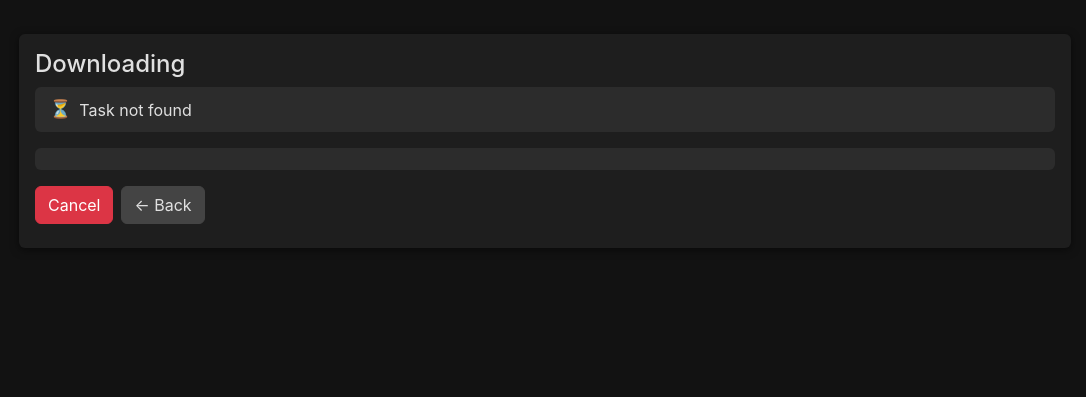
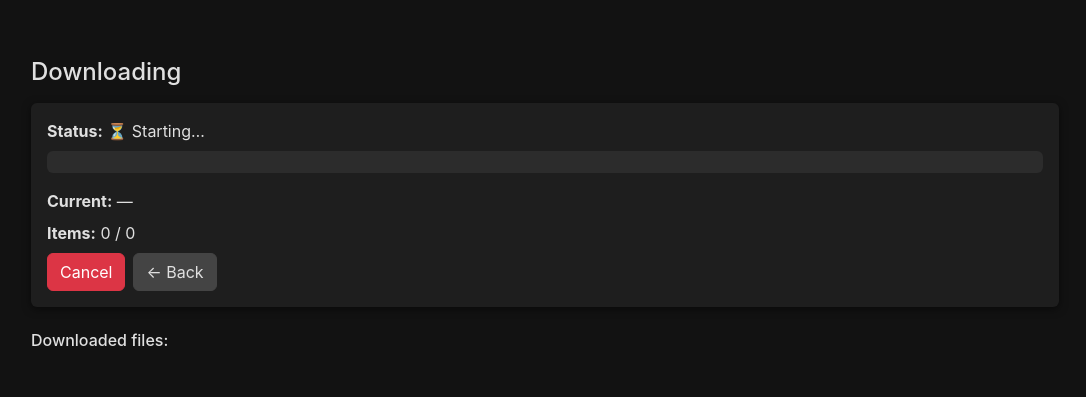
Before and after one commit to mrfusionyt/-video_manager, a Flask app: template addon/youtube_downloader/templates/youtube_progress.html in a window 1280 px wide. Shown: the part 60-457 px from the top of the page, without its empty margins (95-1181 px from the left). Run offline with Flask 3, Linux system fonts and the light colour scheme; the template is opened without the code that fills it, so the values that code supplies are empty.

Commit message:
y progress

```diff
--- a/addon/youtube_downloader/templates/youtube_progress.html
+++ b/addon/youtube_downloader/templates/youtube_progress.html
@@ -1,32 +1,74 @@
 {% extends "youtube_base.html" %}
+{% block title %}Downloading...{% endblock %}
+{% block content %}
 
-{% block title %}Downloading...{% endblock %}
+<div class="container py-4">
+  <h4 class="mb-3">Downloading</h4>
 
-{% block content %}
-<div class="card">
+  <div class="card mb-3">
     <div class="card-body">
-        <h4 class="card-title">Downloading</h4>
+      <p class="mb-2">
+        <strong>Status:</strong>
+        <span id="taskStatus">⏳ Starting…</span>
+      </p>
 
-        <div class="current-video">
-            <span class="icon" id="currentIcon">⏳</span>
-            <span class="name" id="currentName">Starting…</span>
+      <div class="progress mb-3" style="height: 22px;">
+        <div id="progressBar"
+             class="progress-bar progress-bar-striped progress-bar-animated"
+             role="progressbar"
+             style="width: 0%;"
+             aria-valuenow="0" aria-valuemin="0" aria-valuemax="100">0%</div>
       </div>
 
-        <div class="progress mb-3" style="height: 22px;">
-            <div id="statusBar" class="progress-bar progress-bar-striped progress-bar-animated"
-                 role="progressbar" style="width: 0%; background: #dc3545;">
-                <span id="statusText">0%</span>
+      <p class="mb-2">
+        <strong>Current:</strong>
+        <span id="currentVideo">—</span>
+      </p>
+
+      <p class="mb-2">
+        <strong>Items:</strong>
+        <span id="itemsDone">0</span> / <span id="itemsTotal">0</span>
+      </p>
+
+      <div class="d-flex gap-2">
+        <button type="button"
+                class="btn btn-danger"
+                id="cancelBtn"
+                data-task-id="{{ task.id }}">
+          Cancel
+        </button>
+        <a href="{{ url_for('youtube.index') }}" class="btn btn-secondary">
+          ← Back
+        </a>
+      </div>
     </div>
   </div>
 
-        <div class="d-flex gap-2 flex-wrap mb-2">
-            <button id="cancelBtn" class="btn btn-danger" onclick="cancelTask()">Cancel</button>
-            <a href="{{ url_for('youtube.index') }}" class="btn btn-secondary">← Back</a>
+  <h6 class="mt-4">Downloaded files:</h6>
+  <ul id="resultFiles" class="list-group mb-3"></ul>
 </div>
 
-        <div id="resultSection" style="display:none;">
-            <h6 style="margin-top:1rem;">Downloaded files:</h6>
-            <div id="resultGrid" class="result-grid"></div>
+<!-- ================= МОДАЛКА ПОДТВЕРЖДЕНИЯ ОТМЕНЫ ================= -->
+<div class="modal fade" id="cancelModal" tabindex="-1" aria-hidden="true">
+  <div class="modal-dialog modal-dialog-centered">
+    <div class="modal-content">
+      <div class="modal-header">
+        <h5 class="modal-title">Отменить загрузку?</h5>
+        <button type="button" class="btn-close" data-bs-dismiss="modal" aria-label="Закрыть"></button>
+      </div>
+      <div class="modal-body">
+        <p class="mb-0">
+          Текущая загрузка будет прервана. Уже скачанные файлы останутся на диске.
+        </p>
+      </div>
+      <div class="modal-footer">
+        <button type="button" class="btn btn-secondary" data-bs-dismiss="modal">
+          Нет
+        </button>
+        <button type="button" class="btn btn-danger" id="cancelConfirmBtn">
+          Да, отменить
+        </button>
+      </div>
     </div>
   </div>
 </div>
@@ -34,176 +76,121 @@
 
 {% block scripts %}
 <script>
-    const taskId = '{{ task.id }}';
-    let finished = false;
+(function () {
+  'use strict';
 
-    const PREVIEW_SEEK_SECONDS = 6;
+  var cancelBtn        = document.getElementById('cancelBtn');
+  var cancelConfirmBtn = document.getElementById('cancelConfirmBtn');
+  var cancelModalEl    = document.getElementById('cancelModal');
+  var progressBar      = document.getElementById('progressBar');
+  var taskStatus       = document.getElementById('taskStatus');
+  var currentVideo     = document.getElementById('currentVideo');
+  var itemsDone        = document.getElementById('itemsDone');
+  var itemsTotal       = document.getElementById('itemsTotal');
+  var resultFiles      = document.getElementById('resultFiles');
 
-    const currentIcon = document.getElementById('currentIcon');
-    const currentName = document.getElementById('currentName');
-    const statusBar = document.getElementById('statusBar');
-    const statusText = document.getElementById('statusText');
-    const cancelBtn = document.getElementById('cancelBtn');
-    const resultSection = document.getElementById('resultSection');
-    const resultGrid = document.getElementById('resultGrid');
+  if (!cancelBtn || !cancelModalEl) return;
 
-    function progressLabel(s) {
-        if (s.items_total > 1) {
-            const perItem = 1 / s.items_total;
-            const currentFraction = (s.progress_percent || 0) / 100;
-            const overall = Math.min(100, ((s.items_done || 0) + currentFraction) * perItem * 100);
-            return overall.toFixed(1);
+  var taskId = cancelBtn.dataset.taskId;
+  var cancelModal = new bootstrap.Modal(cancelModalEl);
+
+  // --- Открыть модалку по кнопке Cancel ---
+  cancelBtn.addEventListener('click', function () {
+    cancelModal.show();
+  });
+
+  // --- Подтвердить отмену ---
+  cancelConfirmBtn.addEventListener('click', function () {
+    cancelConfirmBtn.disabled = true;
+    cancelConfirmBtn.textContent = 'Отмена...';
+
+    fetch('/youtube/cancel/' + taskId, { method: 'POST' })
+      .then(function (r) { return r.json().catch(function () { return {}; }); })
+      .then(function (data) {
+        cancelModal.hide();
+        if (data && data.success) {
+          taskStatus.textContent = '⏹️ Cancelled by user.';
+          progressBar.classList.remove('progress-bar-animated');
+          progressBar.classList.add('bg-secondary');
+        } else {
+          taskStatus.textContent = '⚠️ ' + (data.error || 'Не удалось отменить');
         }
-        return (s.progress_percent || 0).toFixed(1);
+      })
+      .catch(function (err) {
+        console.error('cancel error:', err);
+        taskStatus.textContent = '⚠️ Ошибка отмены';
+      })
+      .finally(function () {
+        cancelConfirmBtn.disabled = false;
+        cancelConfirmBtn.textContent = 'Да, отменить';
+      });
+  });
+
+  // --- Опрос состояния задачи каждые 1.5 сек ---
+  function updateUI(state) {
+    if (!state) return;
+
+    var status = state.status || 'unknown';
+    var labels = {
+      'starting': '⏳ Starting…',
+      'running':  '⏳ Running…',
+      'complete': '✅ Done',
+      'error':    '❌ Error',
+      'cancelled':'⏹️ Cancelled'
+    };
+    taskStatus.textContent = labels[status] || status;
+
+    var pct = Math.max(0, Math.min(100, state.progress_percent || 0));
+    progressBar.style.width = pct + '%';
+    progressBar.setAttribute('aria-valuenow', pct);
+    progressBar.textContent = pct.toFixed(1) + '%';
+
+    currentVideo.textContent = state.current_video || '—';
+    itemsDone.textContent  = state.items_done  || 0;
+    itemsTotal.textContent = state.items_total || 0;
+
+    // Файлы
+    resultFiles.innerHTML = '';
+    (state.result_files || []).forEach(function (f) {
+      var li = document.createElement('li');
+      li.className = 'list-group-item d-flex justify-content-between align-items-center';
+
+      var a = document.createElement('a');
+      a.href = '/youtube/media/' + taskId + '/' + encodeURIComponent(f.name);
+      a.textContent = f.name;
+      a.target = '_blank';
+      li.appendChild(a);
+
+      if (f.is_video) {
+        var badge = document.createElement('span');
+        badge.className = 'badge bg-primary rounded-pill';
+        badge.textContent = 'video';
+        li.appendChild(badge);
       }
+      resultFiles.appendChild(li);
+    });
 
-    function seekPreview(videoEl) {
-        try {
-            const dur = videoEl.duration;
-            if (!dur || isNaN(dur)) return;
-            let target = PREVIEW_SEEK_SECONDS;
-            if (dur < PREVIEW_SEEK_SECONDS * 2) {
-                target = dur / 2;
-            }
-            videoEl.currentTime = target;
-        } catch (e) {
+    if (status === 'complete' || status === 'error' || status === 'cancelled') {
+      progressBar.classList.remove('progress-bar-animated');
     }
   }
 
-    function renderResults(files) {
-        if (!files || !files.length) return;
-        resultSection.style.display = 'block';
-        resultGrid.innerHTML = '';
-        for (const f of files) {
-            const a = document.createElement('a');
-            a.className = 'result-card';
-            a.href = '/youtube/media/' + taskId + '/' + encodeURIComponent(f.name);
-            a.target = '_blank';
-            a.title = f.name;
-
-            const url = a.href;
-            if (f.is_video) {
-                const v = document.createElement('video');
-                v.src = url;
-                v.muted = true;
-                v.playsInline = true;
-                v.preload = 'metadata';
-                v.addEventListener('loadedmetadata', function() {
-                    seekPreview(v);
-                }, { once: true });
-                if (v.readyState >= 1) {
-                    seekPreview(v);
+  function poll() {
+    fetch('/youtube/state/' + taskId)
+      .then(function (r) { return r.json(); })
+      .then(function (state) {
+        updateUI(state);
+        if (state && ['complete', 'error', 'cancelled'].indexOf(state.status) === -1) {
+          setTimeout(poll, 1500);
         }
-                a.appendChild(v);
-            } else {
-                const img = document.createElement('img');
-                img.src = url;
-                img.loading = 'lazy';
-                a.appendChild(img);
-            }
-
-            const overlay = document.createElement('div');
-            overlay.className = 'overlay';
-            overlay.textContent = f.name;
-            a.appendChild(overlay);
-
-            const hint = document.createElement('span');
-            hint.className = 'open-hint';
-            hint.textContent = '↗ Open';
-            a.appendChild(hint);
-
-            resultGrid.appendChild(a);
-        }
-    }
-
-    function setStatus(s) {
-        const label = progressLabel(s);
-        statusBar.style.width = label + '%';
-        statusText.textContent = label + '%';
-
-        if (s.status === 'running' || s.status === 'starting') {
-            statusBar.style.background = '#dc3545';
-            statusBar.classList.add('progress-bar-animated');
-            currentIcon.textContent = '⏳';
-            if (s.current_video) {
-                currentName.textContent = s.current_video;
-            } else if (s.items_total > 1) {
-                currentName.textContent = 'Collecting playlist… (' + s.items_total + ' items)';
-            } else {
-                currentName.textContent = 'Starting…';
-            }
-            return;
-        }
-
-        statusBar.classList.remove('progress-bar-animated');
-        cancelBtn.disabled = true;
-
-        if (s.status === 'complete') {
-            statusBar.style.background = '#28a745';
-            statusBar.style.width = '100%';
-            statusText.textContent = '✅ Done';
-            currentIcon.textContent = '✅';
-            if (s.result_files && s.result_files.length) {
-                currentName.textContent = 'Downloaded ' + s.result_files.length + ' file(s)';
-            } else {
-                currentName.textContent = 'Done';
-            }
-            renderResults(s.result_files || []);
-        } else if (s.status === 'cancelled') {
-            statusBar.style.background = '#ffc107';
-            currentIcon.textContent = '⏹';
-            currentName.textContent = 'Cancelled';
-            renderResults(s.result_files || []);
-            resultSection.style.display = 'block';
-        } else if (s.status === 'error') {
-            statusBar.style.background = '#dc3545';
-            statusBar.style.width = '100%';
-            statusText.textContent = '❌ Error';
-            currentIcon.textContent = '❌';
-            currentName.textContent = 'Error (code ' + (s.returncode != null ? s.returncode : '?') + ')';
-            renderResults(s.result_files || []);
-        }
-    }
-
-    let resultFilesCount = 0;
-
-    async function poll() {
-        if (finished) return;
-        try {
-            const r = await fetch('/youtube/state/' + taskId);
-            if (!r.ok) {
-                currentName.textContent = 'Task not found';
-                finished = true;
-                return;
-            }
-            const s = await r.json();
-            setStatus(s);
-
-            if (s.result_files && s.result_files.length > resultFilesCount) {
-                resultFilesCount = s.result_files.length;
-                renderResults(s.result_files);
-            }
-
-            if (s.status === 'complete' ||
-                s.status === 'error' ||
-                s.status === 'cancelled') {
-                finished = true;
-                return;
-            }
-        } catch (e) {
-            console.error(e);
-        }
-        setTimeout(poll, 800);
-    }
-
-    async function cancelTask() {
-        if (!confirm('Cancel this download?')) return;
-        cancelBtn.disabled = true;
-        try {
-            await fetch('/youtube/cancel/' + taskId, { method: 'POST' });
-        } catch (e) { console.error(e); }
+      })
+      .catch(function (err) {
+        console.error('poll error:', err);
+        setTimeout(poll, 3000);
+      });
   }
 
   poll();
+})();
 </script>
 {% endblock %}
```
Lines whose indentation alone changed are shown as unchanged.
